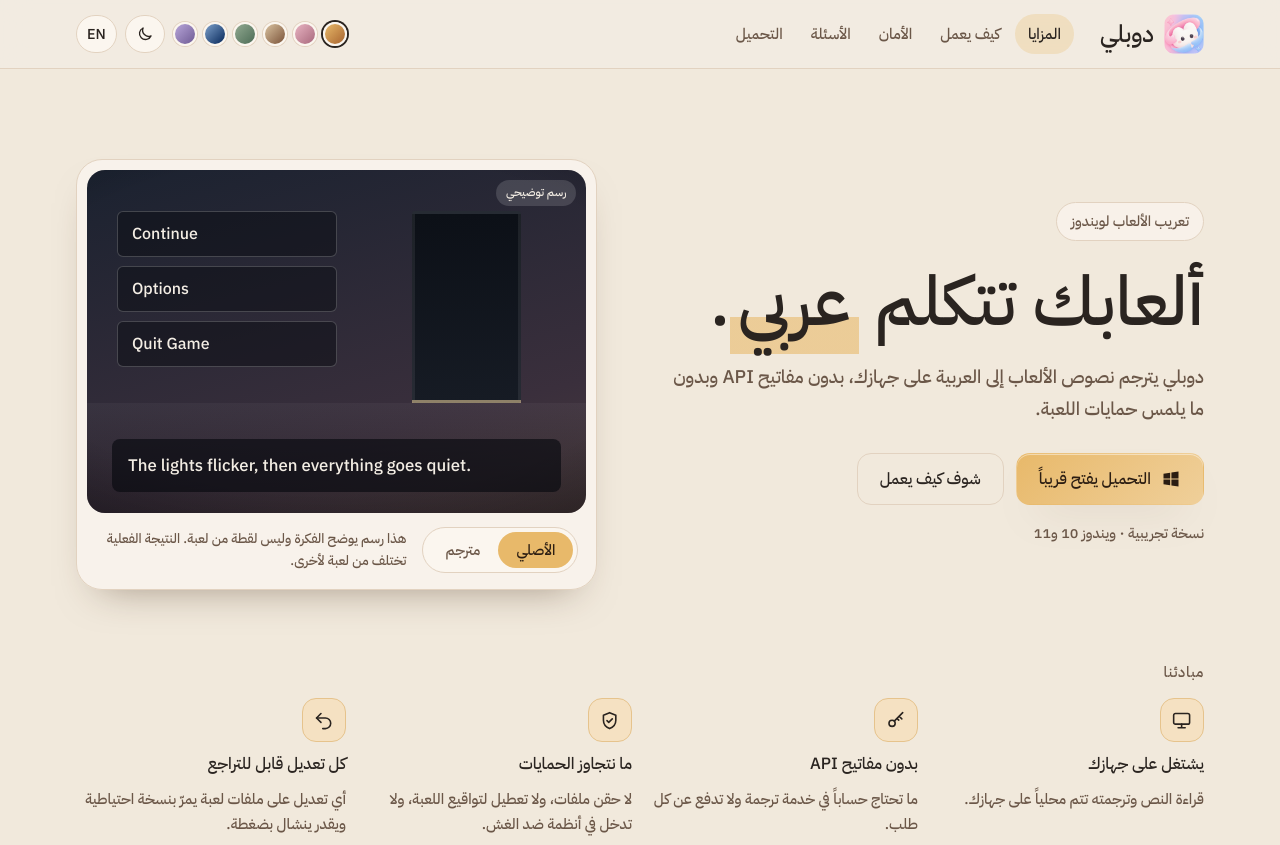
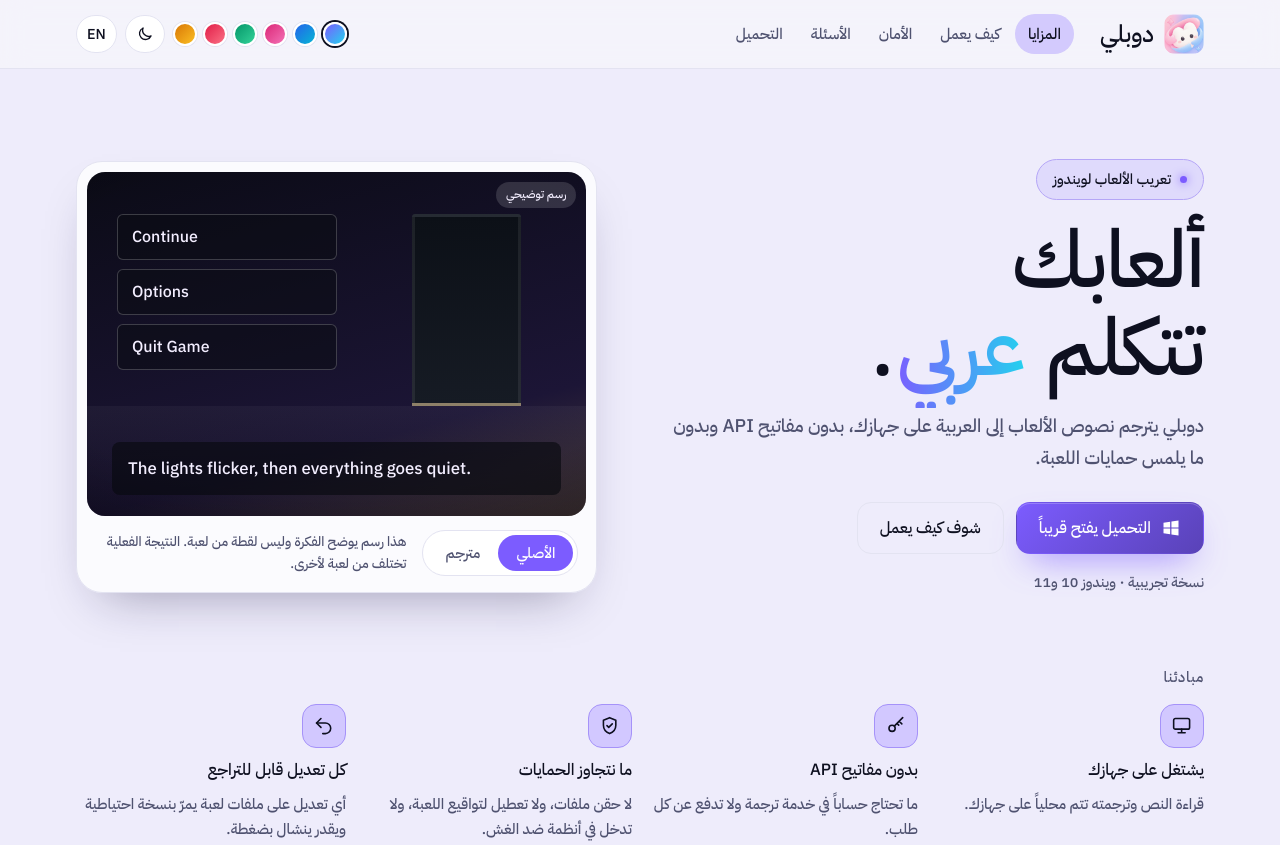
Before and after one commit to Xrnen/dubli-site, a plain HTML site: page index.html in a window 1280 px wide. Shown: the top 845 px of the page. Drawn offline with Linux system fonts and the light colour scheme.

Commit message:
Bolder vivid redesign

```diff
--- a/index.html
+++ b/index.html
@@ -21,29 +21,29 @@
   --font-display:'Plex Arabic','Segoe UI',Tahoma,system-ui,sans-serif;
   --font-body:'Plex Arabic','Segoe UI',Tahoma,system-ui,sans-serif;
   --font-mono:ui-monospace,'Cascadia Mono',Consolas,monospace;
-  --bg:#F2ECE3; --bg2:#EBE2D5; --card:#FBF6EF; --fg:#2A2420; --muted:#6B5748; --line:#E2D2C0;
-  --a1:#E8B96A; --a2:#A8642F; --on-a:#2B1D12;
-  --shadow:0 20px 40px -24px rgba(70,45,25,.5);
-  --ok:#3E9B6B; --beta:#C98A2B; --dev:#7C8A99;
-  --scene-1:#1B2230; --scene-2:#3A2F3C; --scene-fg:#F3EDE4;
+  --bg:#F5F5FB; --bg2:#EBEBF6; --card:#FFFFFF; --fg:#0E1020; --muted:#4F5270; --line:#E3E3F1;
+  --a1:#7C5CFF; --a2:#22D3EE; --on-a:#FFFFFF;
+  --shadow:0 24px 50px -26px rgba(22,16,60,.42);
+  --ok:#16A34A; --beta:#D97706; --dev:#64748B;
+  --scene-1:#0B0B16; --scene-2:#1C1536; --scene-fg:#F3EEFF;
 }
 @media (prefers-color-scheme: dark){
   :root:not([data-theme="light"]){
-    --bg:#1C1815; --bg2:#241E19; --card:#29211B; --fg:#F5F1EA; --muted:#BBA997; --line:#3B2F27;
-    --shadow:0 20px 40px -24px rgba(0,0,0,.75); color-scheme:dark;
+    --bg:#09090F; --bg2:#0E0E18; --card:#16131F; --fg:#FFFFFF; --muted:#ABA7C8; --line:rgba(255,255,255,.10);
+    --shadow:0 28px 64px -24px rgba(0,0,0,.85); color-scheme:dark;
   }
 }
 :root[data-theme="dark"]{
-  --bg:#1C1815; --bg2:#241E19; --card:#29211B; --fg:#F5F1EA; --muted:#BBA997; --line:#3B2F27;
-  --shadow:0 20px 40px -24px rgba(0,0,0,.75); color-scheme:dark;
+  --bg:#09090F; --bg2:#0E0E18; --card:#16131F; --fg:#FFFFFF; --muted:#ABA7C8; --line:rgba(255,255,255,.10);
+  --shadow:0 28px 64px -24px rgba(0,0,0,.85); color-scheme:dark;
 }
-/* Palettes from the app (Services/Palettes.cs): the lighter shade drives the accent, the deeper shade the swatch. */
-:root[data-pal="honey"]{--a1:#E8B96A;--a2:#A8642F}
-:root[data-pal="pink"]{--a1:#E8B4C2;--a2:#A8687C}
-:root[data-pal="beige"]{--a1:#D9C2A0;--a2:#7A5238}
-:root[data-pal="sage"]{--a1:#92AA91;--a2:#4C6B55}
-:root[data-pal="navy"]{--a1:#7DA0CA;--a2:#052659}
-:root[data-pal="lav"]{--a1:#B8A6D9;--a2:#6E5A94}
+/* Strong, vivid palettes (the owner wanted bold, not washed-out) — switchable; white text reads on each accent. */
+:root[data-pal="violet"]{--a1:#7C5CFF;--a2:#22D3EE}
+:root[data-pal="blue"]{--a1:#2563EB;--a2:#06B6D4}
+:root[data-pal="pink"]{--a1:#DB2777;--a2:#F472B6}
+:root[data-pal="emerald"]{--a1:#059669;--a2:#34D399}
+:root[data-pal="rose"]{--a1:#E11D48;--a2:#FB7185}
+:root[data-pal="amber"]{--a1:#D97706;--a2:#FBBF24}
 
 *{box-sizing:border-box}
 html{scroll-behavior:smooth}
@@ -88,9 +88,9 @@ ul,ol{padding:0;list-style:none}
 /* buttons */
 .btn{display:inline-flex;align-items:center;justify-content:center;gap:10px;padding:13px 22px;border-radius:14px;
   font:600 1rem var(--font-body);text-decoration:none;border:1px solid transparent;cursor:pointer;transition:transform .2s,background .2s}
-.btn-p{background:linear-gradient(135deg,var(--a1),color-mix(in srgb,var(--a1) 68%,#fff));color:var(--on-a);
-  box-shadow:var(--shadow),inset 0 1px 0 rgba(255,255,255,.45)}
-.btn-p:hover{transform:translateY(-1px)}
+.btn-p{background:linear-gradient(135deg,var(--a1),color-mix(in srgb,var(--a1) 72%,#000));color:var(--on-a);
+  box-shadow:0 16px 34px -14px color-mix(in srgb,var(--a1) 75%,transparent),inset 0 1px 0 rgba(255,255,255,.22)}
+.btn-p:hover{transform:translateY(-1px);box-shadow:0 20px 40px -14px color-mix(in srgb,var(--a1) 85%,transparent),inset 0 1px 0 rgba(255,255,255,.22)}
 .btn-g{background:transparent;color:var(--fg);border-color:var(--line)}
 .btn-g:hover{background:color-mix(in srgb,var(--a1) 20%,transparent)}
 .btn.is-off{background:transparent;color:var(--muted);border:1px dashed color-mix(in srgb,var(--muted) 60%,transparent);box-shadow:none;cursor:not-allowed}
@@ -100,10 +100,12 @@ ul,ol{padding:0;list-style:none}
 .hero{padding-block:clamp(36px,7vw,92px) clamp(32px,5vw,64px)}
 .hero .wrap{display:grid;grid-template-columns:1.02fr .98fr;gap:clamp(28px,5vw,64px);align-items:center}
 .hero .wrap>*{min-width:0}
-.eyebrow{display:inline-flex;align-items:center;gap:8px;padding:6px 14px;border:1px solid var(--line);border-radius:999px;
-  font-size:.9rem;font-weight:600;color:var(--muted);background:color-mix(in srgb,var(--card) 70%,transparent)}
-h1{font-family:var(--font-display);font-weight:700;font-size:clamp(2.5rem,6vw,4.3rem);line-height:1.25;margin:18px 0 16px;text-wrap:balance}
-.hl{background:linear-gradient(transparent 64%,color-mix(in srgb,var(--a1) 60%,transparent) 64%);padding-inline:.12em}
+.eyebrow{display:inline-flex;align-items:center;gap:9px;padding:7px 16px;border-radius:999px;
+  font-size:.9rem;font-weight:700;color:var(--fg);border:1px solid color-mix(in srgb,var(--a1) 45%,var(--line));
+  background:color-mix(in srgb,var(--a1) 13%,transparent)}
+.eyebrow::before{content:"";width:7px;height:7px;border-radius:50%;background:var(--a1);box-shadow:0 0 10px var(--a1)}
+h1{font-family:var(--font-display);font-weight:700;font-size:clamp(2.7rem,6.6vw,5rem);line-height:1.1;letter-spacing:-.015em;margin:16px 0 18px;text-wrap:balance}
+.hl{background:linear-gradient(90deg,var(--a1),var(--a2));-webkit-background-clip:text;background-clip:text;-webkit-text-fill-color:transparent;color:transparent;padding-inline:.05em}
 .lead{font-size:1.15rem;color:var(--muted);max-width:34em}
 .cta{display:flex;flex-wrap:wrap;gap:12px;margin-top:28px}
 .meta{margin-top:16px;font-size:.9rem;color:var(--muted)}
@@ -142,7 +144,7 @@ h1{font-family:var(--font-display);font-weight:700;font-size:clamp(2.5rem,6vw,4.
 .sec{padding-block:clamp(48px,7vw,92px);scroll-margin-top:72px}
 .sec.alt{background:color-mix(in srgb,var(--a1) 9%,var(--bg2))}
 .sec-h{max-width:640px;margin-bottom:34px}
-h2{font-family:var(--font-display);font-weight:700;font-size:clamp(1.9rem,4vw,2.9rem);line-height:1.3;margin-bottom:10px;text-wrap:balance}
+h2{font-family:var(--font-display);font-weight:700;font-size:clamp(2rem,4.3vw,3.1rem);line-height:1.18;letter-spacing:-.012em;margin-bottom:10px;text-wrap:balance}
 .sec-h p{color:var(--muted)}
 .kicker{font-size:.85rem;font-weight:600;letter-spacing:.04em;color:var(--muted);margin-bottom:14px}
 .strip{padding-block:6px 20px}
@@ -290,12 +292,12 @@ tbody th{font-weight:500;color:var(--muted);width:17%}
     </nav>
     <div class="tools">
       <div class="pal" role="group" data-i18n-aria="tool.pal">
-        <button type="button" class="pb" data-pal="honey" style="--p1:#E8B96A;--p2:#A8642F" data-i18n-aria="pal.honey"></button>
-        <button type="button" class="pb" data-pal="pink" style="--p1:#E8B4C2;--p2:#A8687C" data-i18n-aria="pal.pink"></button>
-        <button type="button" class="pb" data-pal="beige" style="--p1:#D9C2A0;--p2:#7A5238" data-i18n-aria="pal.beige"></button>
-        <button type="button" class="pb" data-pal="sage" style="--p1:#92AA91;--p2:#4C6B55" data-i18n-aria="pal.sage"></button>
-        <button type="button" class="pb" data-pal="navy" style="--p1:#7DA0CA;--p2:#052659" data-i18n-aria="pal.navy"></button>
-        <button type="button" class="pb" data-pal="lav" style="--p1:#B8A6D9;--p2:#6E5A94" data-i18n-aria="pal.lav"></button>
+        <button type="button" class="pb" data-pal="violet" style="--p1:#7C5CFF;--p2:#22D3EE" data-i18n-aria="pal.violet"></button>
+        <button type="button" class="pb" data-pal="blue" style="--p1:#2563EB;--p2:#06B6D4" data-i18n-aria="pal.blue"></button>
+        <button type="button" class="pb" data-pal="pink" style="--p1:#DB2777;--p2:#F472B6" data-i18n-aria="pal.pink"></button>
+        <button type="button" class="pb" data-pal="emerald" style="--p1:#059669;--p2:#34D399" data-i18n-aria="pal.emerald"></button>
+        <button type="button" class="pb" data-pal="rose" style="--p1:#E11D48;--p2:#FB7185" data-i18n-aria="pal.rose"></button>
+        <button type="button" class="pb" data-pal="amber" style="--p1:#D97706;--p2:#FBBF24" data-i18n-aria="pal.amber"></button>
       </div>
       <button type="button" class="ib" id="themeBtn" data-i18n-aria="tool.theme"><svg class="ic"><use id="themeUse" href="#i-moon"/></svg></button>
       <button type="button" class="ib" id="langBtn" lang="en">EN</button>
@@ -314,12 +316,12 @@ tbody th{font-weight:500;color:var(--muted);width:17%}
       <div class="mob-row mob-pal-row">
         <span data-i18n="tool.pal"></span>
         <div class="pal" role="group" data-i18n-aria="tool.pal">
-          <button type="button" class="pb" data-pal="honey" style="--p1:#E8B96A;--p2:#A8642F" data-i18n-aria="pal.honey"></button>
-          <button type="button" class="pb" data-pal="pink" style="--p1:#E8B4C2;--p2:#A8687C" data-i18n-aria="pal.pink"></button>
-          <button type="button" class="pb" data-pal="beige" style="--p1:#D9C2A0;--p2:#7A5238" data-i18n-aria="pal.beige"></button>
-          <button type="button" class="pb" data-pal="sage" style="--p1:#92AA91;--p2:#4C6B55" data-i18n-aria="pal.sage"></button>
-          <button type="button" class="pb" data-pal="navy" style="--p1:#7DA0CA;--p2:#052659" data-i18n-aria="pal.navy"></button>
-          <button type="button" class="pb" data-pal="lav" style="--p1:#B8A6D9;--p2:#6E5A94" data-i18n-aria="pal.lav"></button>
+          <button type="button" class="pb" data-pal="violet" style="--p1:#7C5CFF;--p2:#22D3EE" data-i18n-aria="pal.violet"></button>
+          <button type="button" class="pb" data-pal="blue" style="--p1:#2563EB;--p2:#06B6D4" data-i18n-aria="pal.blue"></button>
+          <button type="button" class="pb" data-pal="pink" style="--p1:#DB2777;--p2:#F472B6" data-i18n-aria="pal.pink"></button>
+          <button type="button" class="pb" data-pal="emerald" style="--p1:#059669;--p2:#34D399" data-i18n-aria="pal.emerald"></button>
+          <button type="button" class="pb" data-pal="rose" style="--p1:#E11D48;--p2:#FB7185" data-i18n-aria="pal.rose"></button>
+          <button type="button" class="pb" data-pal="amber" style="--p1:#D97706;--p2:#FBBF24" data-i18n-aria="pal.amber"></button>
         </div>
       </div>
     </div>
@@ -509,7 +511,7 @@ var T = {
 ar: {
  'nav.features':'المزايا','nav.how':'كيف يعمل','nav.safety':'الأمان','nav.faq':'الأسئلة','nav.get':'التحميل','nav.menu':'القائمة',
  'tool.theme':'تبديل الوضع الداكن والفاتح','tool.pal':'ألوان الصفحة',
- 'pal.honey':'عسل','pal.pink':'وردي ناعم','pal.beige':'بيج وبني','pal.sage':'ميرمية','pal.navy':'كحلي','pal.lav':'لافندر',
+ 'pal.violet':'بنفسجي','pal.blue':'أزرق','pal.pink':'وردي','pal.emerald':'زمردي','pal.rose':'توتي','pal.amber':'كهرماني',
  'hero.eyebrow':'تعريب الألعاب لويندوز',
  'hero.title':'ألعابك تتكلم <span class="hl">عربي</span>.',
  'hero.sub':'{name} يترجم نصوص الألعاب إلى العربية على جهازك، بدون مفاتيح API وبدون ما يلمس حمايات اللعبة.',
@@ -530,7 +532,7 @@ ar: {
  'f3.t':'المكتبة الرسمية','f3.d':'تثبيت وتحديث وإزالة تعريبات جاهزة من داخل التطبيق، مع نسخة احتياطية وفحص لنسخة اللعبة. فيها تعاريب لعدد من الألعاب المجرَّبة، وتكبر مع الوقت.',
  'f4.t':'مكتبتي الشخصية','f4.d':'مكان لمشاريع ترجمتك الخاصة على جهازك. لسه قيد البناء، وما تنرفع ولا تنتشر بدون قرارك.',
  'feat.later':'قيد البناء: مكتبتك الشخصية ومحتوى المكتبة الجاهزة. تسجيل الدخول بالديسكورد يشتغل الآن. التسعير والاشتراكات ما تحدّدت بعد.',
- 'look.title':'لمحة من داخل البرنامج','look.sub':'لقطات حقيقية من {name} على ويندوز — بالوضع الداكن ولون «وردي ناعم».',
+ 'look.title':'لمحة من داخل البرنامج','look.sub':'لقطات حقيقية من {name} على ويندوز.',
  'look.a1':'لقطة حقيقية لصفحة الإعدادات ولوحة الألوان في دوبلي','look.a2':'لقطة حقيقية لمساحة الترجمة الحية في دوبلي',
  'look.c1':'الإعدادات ولوحة الألوان الدافئة، مع تبديل الحساب.','look.c2':'مساحة الترجمة الحية: اختيار نافذة اللعبة وطريقة الالتقاط.',
  'look.note':'هذي لقطات فعلية من البرنامج، صوّرناها بأنفسنا — مو صور ألعاب ولا أغلفة.',
@@ -578,7 +580,7 @@ ar: {
 en: {
  'nav.features':'Features','nav.how':'How it works','nav.safety':'Safety','nav.faq':'FAQ','nav.get':'Download','nav.menu':'Menu',
  'tool.theme':'Toggle dark and light mode','tool.pal':'Page colors',
- 'pal.honey':'Honey','pal.pink':'Baby pink','pal.beige':'Beige & brown','pal.sage':'Sage','pal.navy':'Navy','pal.lav':'Lavender',
+ 'pal.violet':'Violet','pal.blue':'Blue','pal.pink':'Pink','pal.emerald':'Emerald','pal.rose':'Rose','pal.amber':'Amber',
  'hero.eyebrow':'Game localization for Windows',
  'hero.title':'Your games, <span class="hl">in Arabic</span>.',
  'hero.sub':'{name} translates game text into Arabic on your own PC, with no API keys and without touching game protections.',
@@ -599,7 +601,7 @@ en: {
  'f3.t':'Official library','f3.d':'Install, update and remove ready-made translations from inside the app, with a backup and a game-version check. It covers a number of tested games and keeps growing.',
  'f4.t':'My personal library','f4.d':'A place for your own translation projects on your PC. Still being built, and nothing is uploaded or shared without your decision.',
  'feat.later':'Being built: your personal library and ready-made library content. Discord sign-in already works. Pricing and subscriptions are not decided yet.',
- 'look.title':'A look inside','look.sub':'Real screenshots of {name} on Windows — in dark mode with the Baby Pink palette.',
+ 'look.title':'A look inside','look.sub':'Real screenshots of {name} on Windows.',
  'look.a1':'Real screenshot of the Settings page and color palette in Dubli','look.a2':'Real screenshot of the live translation workspace in Dubli',
  'look.c1':'Settings and the warm color palette, with account switching.','look.c2':'Live translation workspace: picking the game window and capture method.',
  'look.note':'These are real screenshots of the app, captured by us — not game screenshots or cover art.',
@@ -653,11 +655,11 @@ en: {
     get: function(k){ try { return localStorage.getItem(k); } catch(e){ return null; } },
     set: function(k,v){ try { localStorage.setItem(k,v); } catch(e){} }
   };
-  var PALS = ['honey','pink','beige','sage','navy','lav'];
+  var PALS = ['violet','blue','pink','emerald','rose','amber'];
   var lang = store.get('lang') === 'en' ? 'en' : 'ar';
-  var pal = store.get('pal') || 'honey';
+  var pal = store.get('pal') || 'violet';
   var theme = store.get('theme'); // 'light' | 'dark' | null (follow system)
-  if (PALS.indexOf(pal) < 0) pal = 'honey';
+  if (PALS.indexOf(pal) < 0) pal = 'violet';
 
   function name(){ return lang === 'ar' ? CFG.nameAr : CFG.nameEn; }
   function t(k){ var s = (T[lang][k] != null ? T[lang][k] : k); return s.replace(/\{name\}/g, name()); }
```
